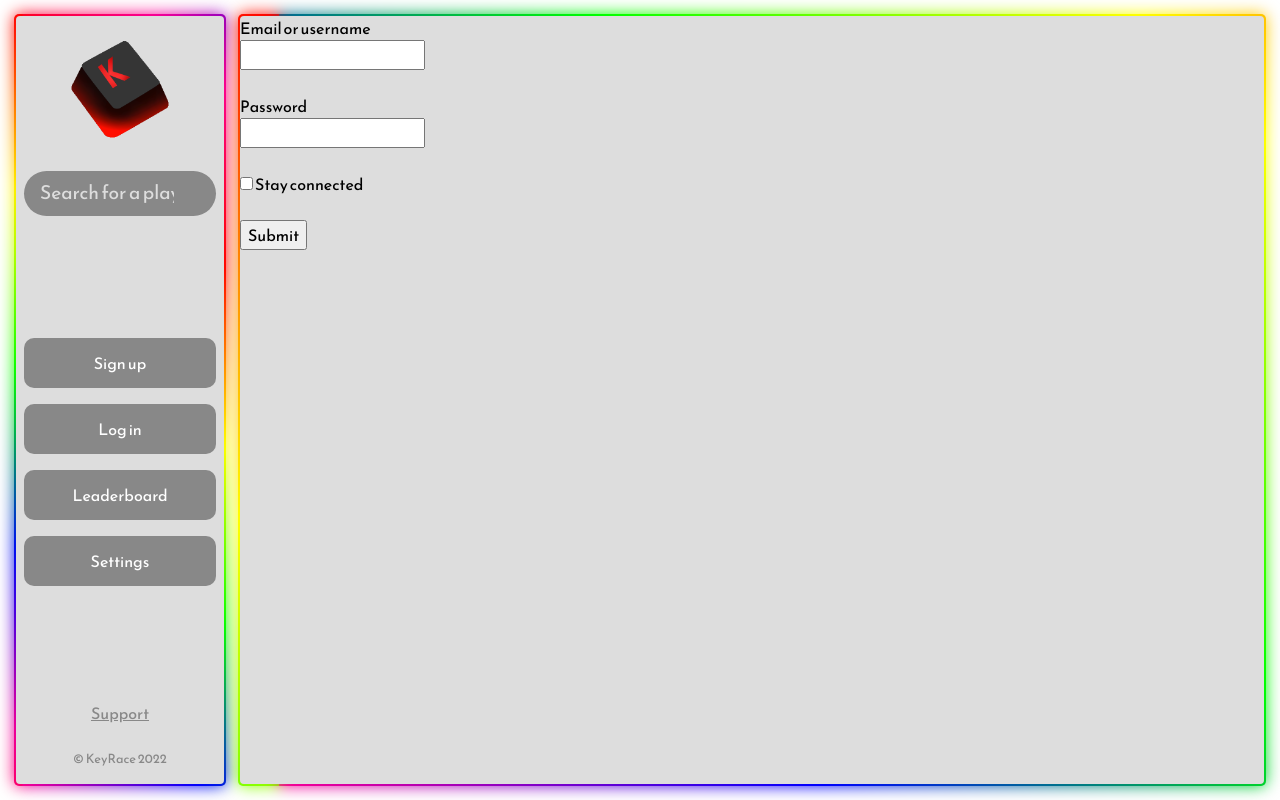
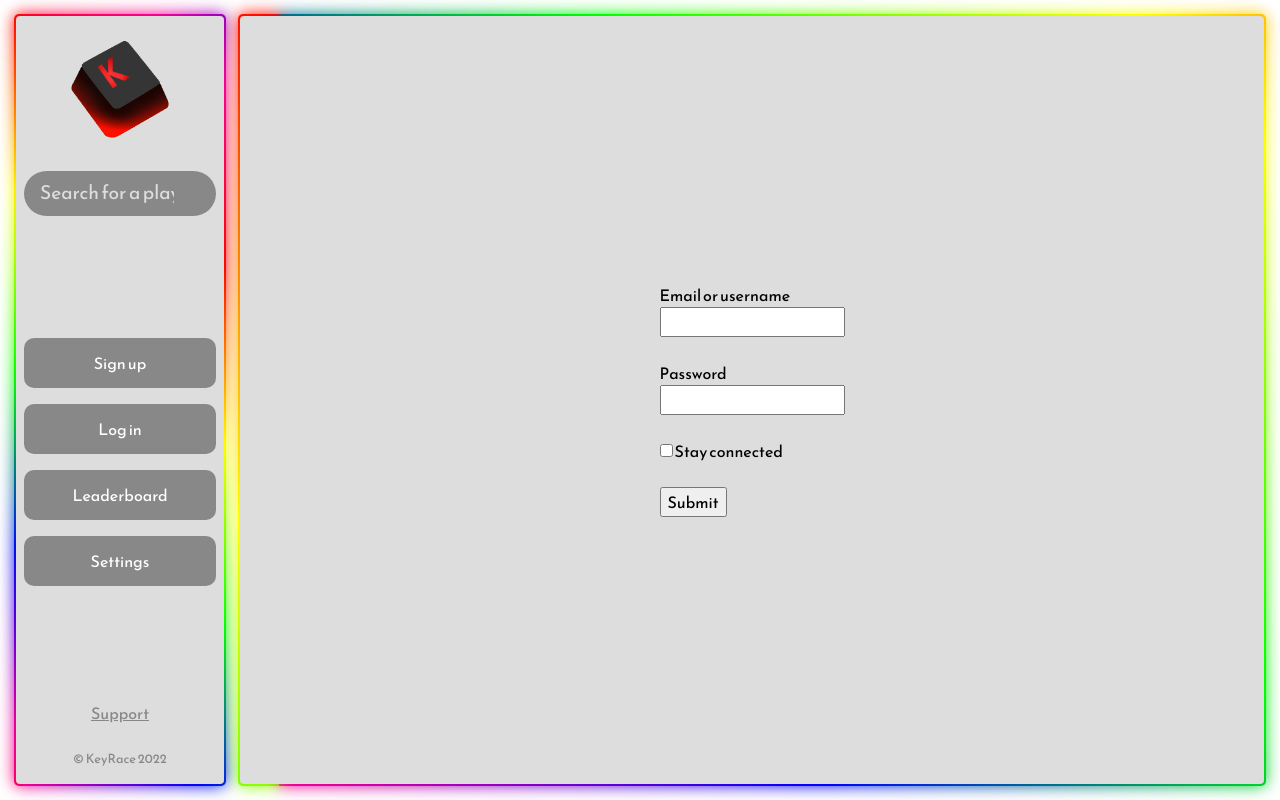
Before and after one commit to opixelum/KeyRace, a PHP site: page /login.php in a window 1280 px wide. Run offline with PHP 8.4, Linux system fonts and the light colour scheme.

Commit message:
Update login.php

```diff
--- a/login.php
+++ b/login.php
@@ -12,8 +12,8 @@
           <?php include("src/includes/navbar.php");?>
         </header>
 
-        <main class="col ms-2 rounded rgb-shadow">
-          <form>
+        <main class="col ms-2 rounded rgb-shadow d-flex justify-content-center align-items-center">
+          <form >
             <label for="email-or-username">Email or username</label><br>
             <input type="text" id="email-or-username-inpt"
             name="email-or-username"><br><br>
```
